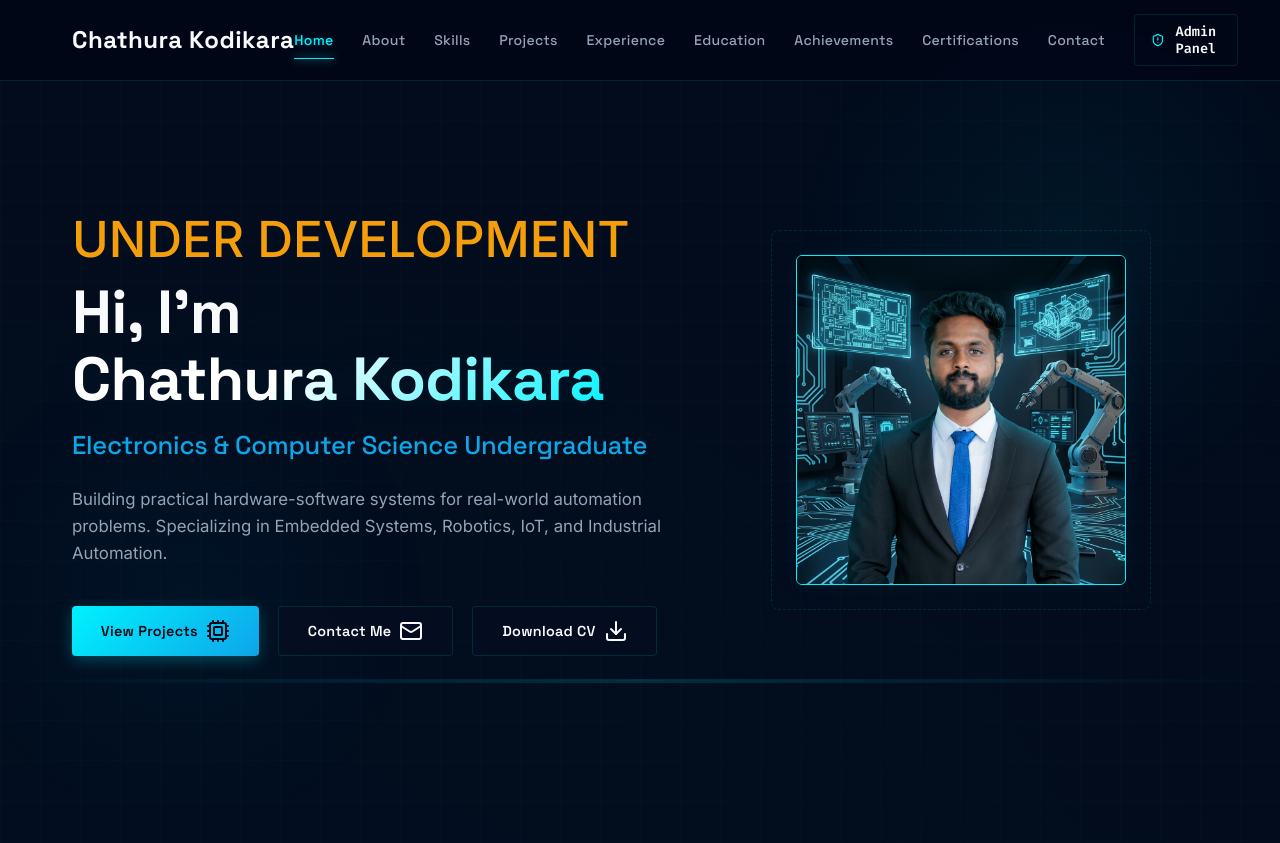
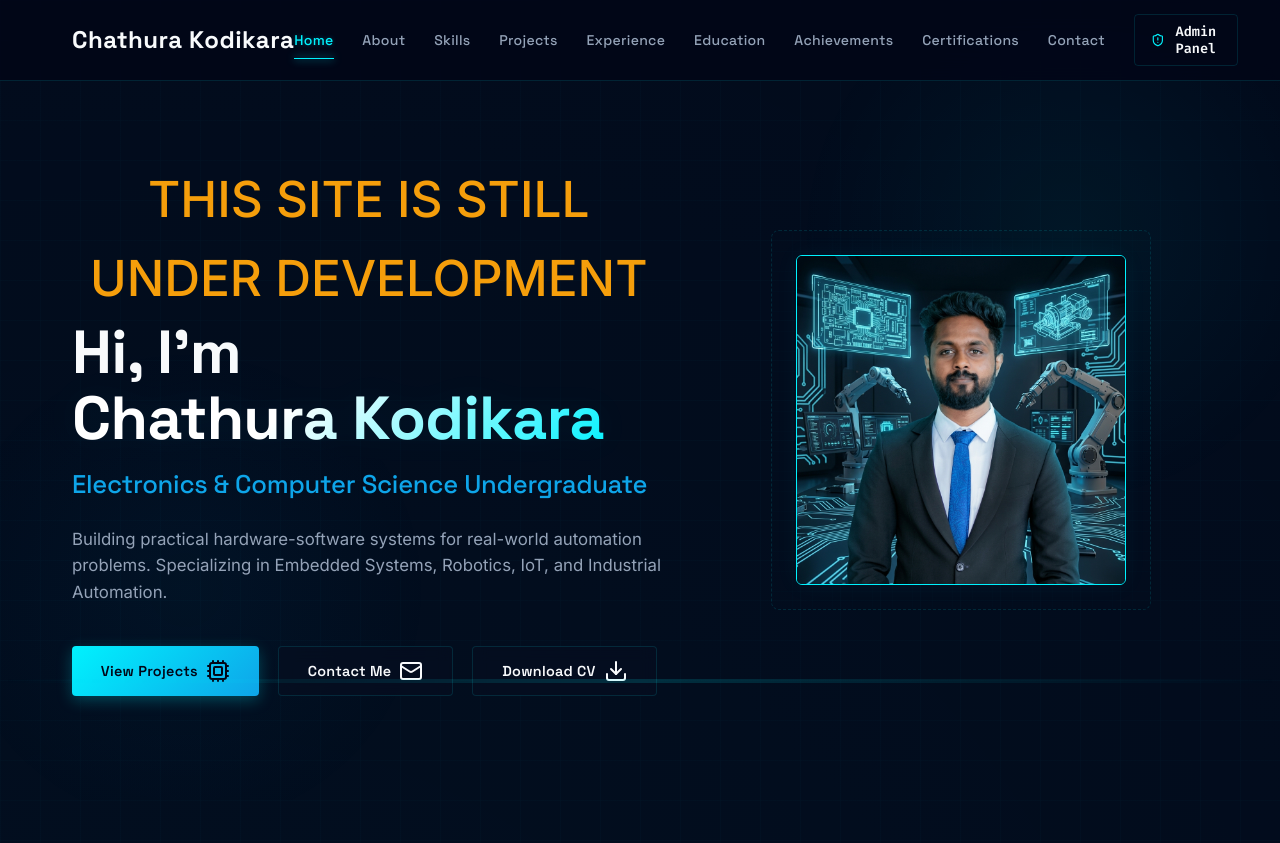
Before and after one commit to ChathuraEkodikara/My-Portfolio-Site, a plain HTML site: page index.html in a window 1280 px wide. Shown: the top 843 px of the page. Drawn offline with nearby package versions, Linux system fonts and the light colour scheme.

Commit message:
added some features

```diff
--- a/index.html
+++ b/index.html
@@ -65,7 +65,7 @@
 
         <div class="hero-content">
           <div>
-          <p class="status-note" text-align="center">Under Development</p>
+          <p class="status-note" text-align="center">This Site is Still Under Development</p>
           </div>
           <h1 class="hero-title">
             Hi, I'm <br><span class="accent-name">Chathura Kodikara</span>
```
